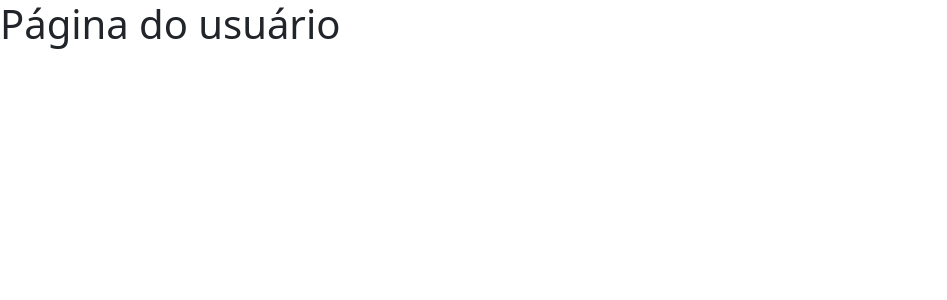
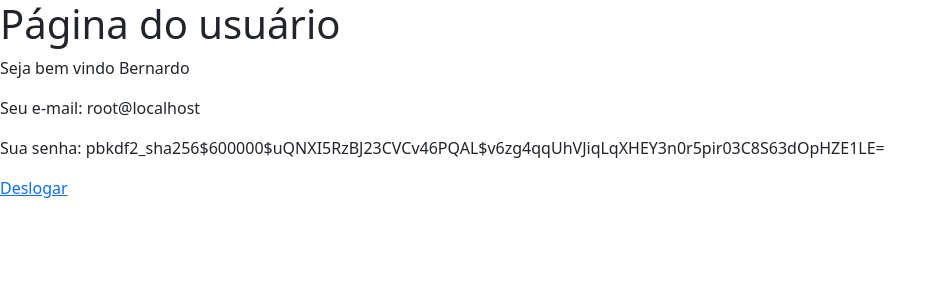
Before and after one commit to Rerismildon/WEB-auth, a Django app: page /home in a window 1280 px wide. Shown: the top 300 px of the page, without its empty margins (0-947 px from the left). Run offline with Django 4.2, Linux system fonts and the light colour scheme; a user stored in the database is signed in; some libraries are stand-ins or nearby versions.

Commit message:
Version 0.1.1
Nada

```diff
--- a/AulaWeb/templates/paginas/home.html
+++ b/AulaWeb/templates/paginas/home.html
@@ -9,5 +9,10 @@
 </head>
 <body>
     <h1>Página do usuário</h1>
+    <p>Seja bem vindo {{ user.username }}</p>
+    <p>Seu e-mail: {{ user.email }}</p>
+    <p>Sua senha: {{ user.password }}</p>
+
+    <a href='{% url 'deslogar' %}'>Deslogar</a>
 </body>
 </html>
--- a/AulaWeb/urls.py
+++ b/AulaWeb/urls.py
@@ -21,4 +21,5 @@ urlpatterns = [
     path('admin/', admin.site.urls),
     path('login', autenticacao.logar, name='login'),
     path('home', paginas.home, name='home'),
+    path('logout', autenticacao.deslogar, name='deslogar')
 ]
--- a/AulaWeb/views/autenticacao.py
+++ b/AulaWeb/views/autenticacao.py
@@ -1,6 +1,6 @@
 from django.contrib.auth.forms import AuthenticationForm
 from django.shortcuts import render,redirect
-from django.contrib.auth import login
+from django.contrib.auth import login,logout
 
 
 def logar(request):
@@ -13,3 +13,7 @@ def logar(request):
     return render(request, "autenticacao/logar.html", {
         'frm': frm
     })
+
+def deslogar(request):
+    logout(request)
+    return redirect('login')
```
